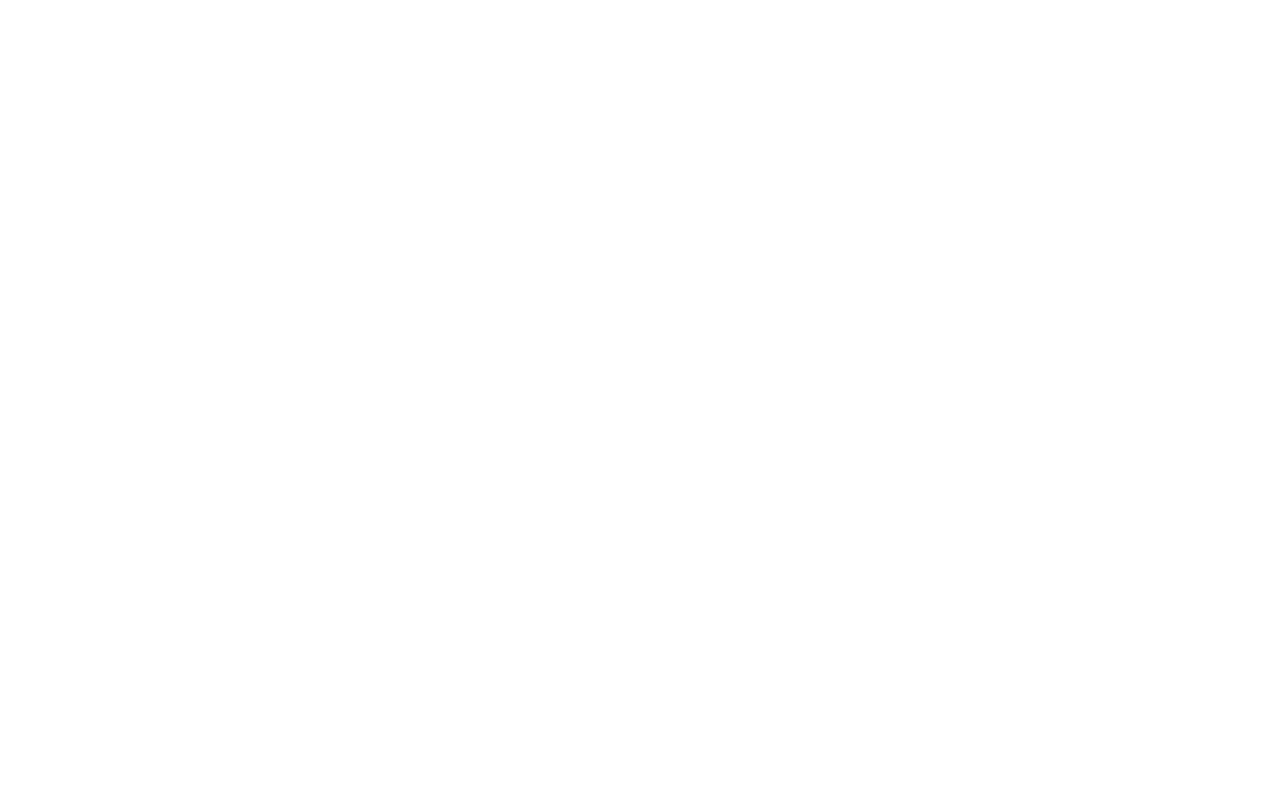
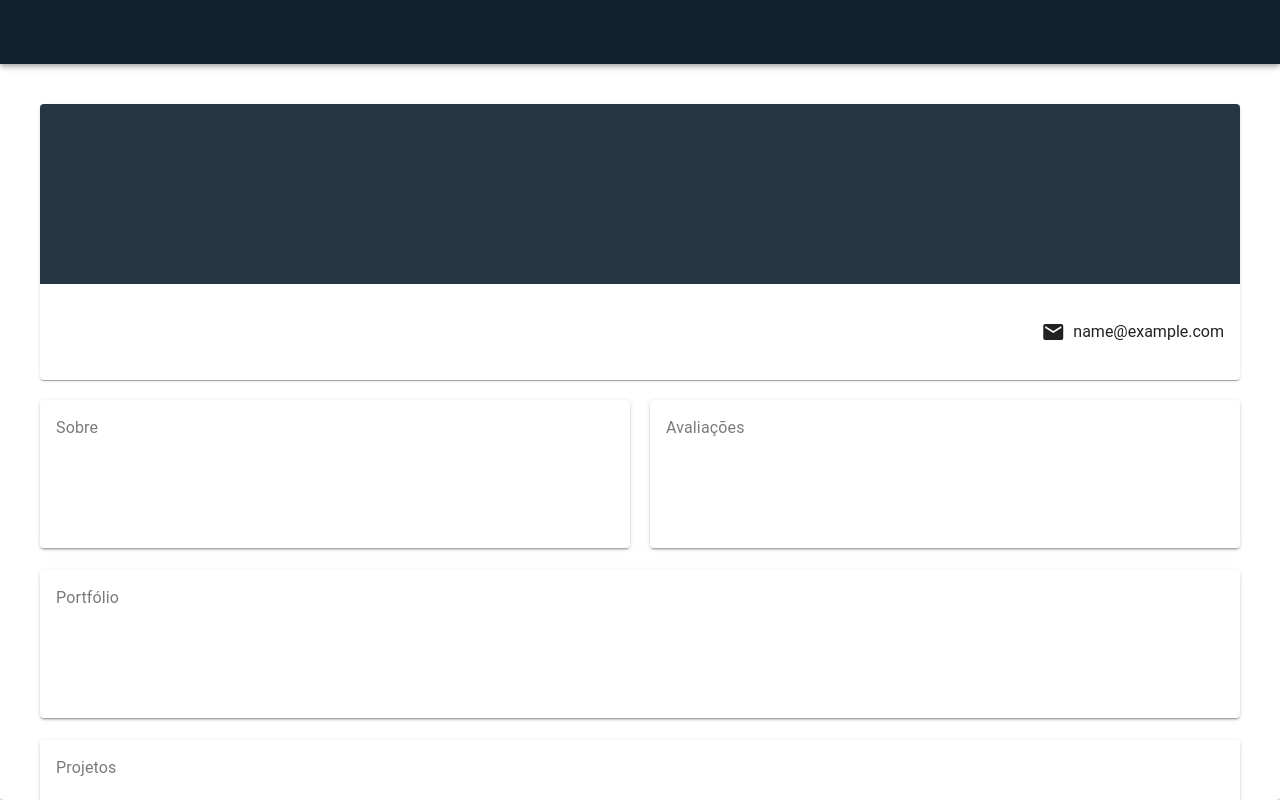
Before and after one commit to Ingridaquino/pi-front-vue, a Vue app: page /user in a window 1280 px wide. Before the commit this address had no page. Built offline with nearby package versions, Linux system fonts and the light colour scheme; sample sign-in values are in the browser's storage; what @devindex/vue-mask would draw is missing.

Commit message:
ajustes finais

```diff
--- a/src/components/Header/CPHeader.vue
+++ b/src/components/Header/CPHeader.vue
@@ -4,11 +4,11 @@
       <v-app-bar color="primary" prominent>
         <v-col sm="2">
           <v-avatar size="40px" @click="drawer = !drawer" class="cursor-pointer">
-            <v-img alt="Avatar" src="https://avatars0.githubusercontent.com/u/9064066?v=4&s=460"></v-img>
+            <v-img :src="avatar" alt="Avatar"></v-img>
           </v-avatar>
         </v-col>
 
-        <v-toolbar-title>{{ Nome }}</v-toolbar-title>
+        <v-toolbar-title>{{ name }}</v-toolbar-title>
 
         <v-spacer></v-spacer>
 
@@ -17,7 +17,7 @@
       <v-navigation-drawer class="bg-primary" v-model="drawer">
         <v-list class="py-10">
           <v-list-item v-if="$route.path === '/home/feeds'" prepend-icon="mdi-account-box" title="Perfil"
-            @click="$router.push('/profile-professional'); drawer = false;">
+            @click="$router.push('/user'); drawer = false;">
           </v-list-item>
           <v-list-item v-else prepend-icon="mdi-view-dashboard" title="Feeds"
             @click="$router.push('/home/feeds'); drawer = false;">
@@ -51,8 +51,17 @@
 export default {
   data() {
     return {
-      drawer: false
+      drawer: false,
+      avatar: '',
+      name: '',
     };
+  },
+  created() {
+    const user = JSON.parse(localStorage.getItem('user'));
+    if (user && user.avatar) {
+      this.avatar = user.avatar;
+      this.name = user.name;
+    }
   },
 
   methods: {
--- a/src/components/screens/Feeds/Feeds.vue
+++ b/src/components/screens/Feeds/Feeds.vue
@@ -97,11 +97,22 @@
 import professionals from '../../../services/api/professionals'
 import CardRatings from './components/CardRatings.vue'
 
+import axios from "axios";
+
 export default {
   data() {
     return {
       search: '',
       profiles: professionals
+    }
+  },
+
+  async created() {
+    try {
+      const response = await axios.get('/profissional');
+      this.profiles = response.data;
+    } catch (error) {
+      console.error(error);
     }
   },
 
--- a/src/components/screens/Login/Login.vue
+++ b/src/components/screens/Login/Login.vue
@@ -47,10 +47,10 @@
 import CPInput from '@/components/Input/CPInput.vue'
 import CPButton from '@/components/Button/CPButton.vue'
 import CPBackground from '@/components/Background/CPBackground.vue';
+import axios from "axios";
 
 import { useRouter } from 'vue-router';
 import { ref } from 'vue'
-
 const router = useRouter();
 
 const user = ref('')
@@ -71,6 +71,10 @@
 
     if (response.data.success) {
       router.push('/home/feeds');
+
+      const userResponse = await axios.get(`/${perfil.value}/${response.data.id}`);
+
+      localStorage.setItem('user', JSON.stringify(userResponse.data));
     }
   } catch (error) {
     snackbar.value = true;
--- a/src/components/screens/Perfil/ProfessionalProfile.vue
+++ b/src/components/screens/Perfil/ProfessionalProfile.vue
@@ -2,17 +2,16 @@
     <div class="profile__container">
         <CardProfile />
         <div class="textarea__flexA">
-            <v-textarea label="Sobre" variant="solo" :value="sobre" name="input-7-4"></v-textarea>
-            <v-textarea label="Avaliações" variant="solo" :value="avaliacoes" name="input-7-4"></v-textarea>
+            <v-textarea label="Sobre" variant="solo" :value="sobre" name="input-7-4" disabled></v-textarea>
+            <v-textarea label="Avaliações" variant="solo" :value="avaliacoes" name="input-7-4" disabled></v-textarea>
         </div>
         <div class="flex">
-            <v-textarea label="Portfólio" variant="solo" :value="portfolio" name="input-7-4"></v-textarea>
-            <v-textarea label="Projetos" variant="solo" :value="projetos" name="input-7-4"></v-textarea>
+            <v-textarea label="Portfólio" variant="solo" :value="portfolio" name="input-7-4" disabled></v-textarea>
+            <v-textarea label="Projetos" variant="solo" :value="projetos" name="input-7-4" disabled></v-textarea>
         </div>
-
-
     </div>
 </template>
+
 <script setup>
 import CardProfile from './components/CardProfile.vue'
 import { ref } from 'vue'
--- /dev/null
+++ b/src/components/screens/Perfil/components/CardUser.vue
@@ -0,0 +1,102 @@
+<template>
+    <div class="profile__container">
+      <v-card>
+        <div class="profile-bg"></div>
+        <div class="profile__avatar">
+          <v-avatar size="100px">
+            <v-img :src="avatar"></v-img>
+          </v-avatar>
+        </div>
+        <div class="profile__flexA">
+            <v-list-item class="mt-4">
+              <template v-slot:title class="mt-3">
+                <strong class="text-h6 mb-2">{{ nome }}</strong>
+              </template>
+              <template v-slot:subtitle> {{ profissao }} </template>
+            </v-list-item>
+            <v-list-item>
+              <div class="profile__flexB"  v-for="(item, i) in items"
+              :key="i">
+                  <v-icon v-if="item.title">{{ item.icon }}</v-icon>
+                  <p class="ml-2" v-if="item.title">{{ item.title }}</p>
+              </div>
+          </v-list-item>
+
+        </div>
+      </v-card>
+    </div>
+  </template>
+
+<script setup>
+import { ref, onMounted } from 'vue'
+
+const items = ref([
+  { title: '', icon: 'mdi-instagram', to: '/' },
+  { title: '', icon: 'mdi-email'},
+  { title: '', icon: 'mdi-facebook'},
+  { title: '', icon: 'mdi-twitter'},
+  { title: '', icon: 'mdi-whatsapp'}
+])
+
+const avatar = ref('')
+const nome = ref('')
+const profissao = ref('')
+
+onMounted(() => {
+  const user = JSON.parse(localStorage.getItem('user'));
+  if (user) {
+    avatar.value = user.avatar;
+    nome.value = user.nome;
+    profissao.value = user.profissao;
+
+    items.value = items.value.map(item => {
+      if (item.icon === 'mdi-instagram' && user.instagram) {
+        return { ...item, title: `@${user.instagram}` };
+      } else if (item.icon === 'mdi-email' && user.email) {
+        return { ...item, title: user.email };
+      } else if (item.icon === 'mdi-facebook' && user.facebook) {
+        return { ...item, title: user.facebook };
+      } else if (item.icon === 'mdi-twitter' && user.twitter) {
+        return { ...item, title: `@${user.twitter}` };
+      } else if (item.icon === 'mdi-whatsapp' && user.whatsapp) {
+        return { ...item, title: user.whatsapp };
+      } else {
+        return item;
+      }
+    });
+  }
+});
+</script>
+
+  <style scoped>
+  .profile__container {
+    width: 100%;
+  }
+
+  .profile-bg {
+    background-color: var(--color-secondary);
+    background-size: cover;
+    background-position: center;
+    height: 180px;
+  }
+
+  .profile__flexA{
+    display: flex;
+    flex-direction: row;
+    justify-content:space-between;
+    padding: 20px 0;
+  }
+
+  .profile__flexB {
+      display: flex;
+      flex-direction: row;
+      align-items: center;
+  }
+
+
+  .profile__avatar {
+    position: absolute;
+    top: 105px;
+    left: 22px;
+  }
+  </style>
--- /dev/null
+++ b/src/components/screens/Perfil/userProfile.vue
@@ -0,0 +1,52 @@
+<template>
+    <div class="profile__container">
+        <CardUser />
+        <div class="textarea__flexA">
+            <v-textarea label="Sobre" variant="solo" :value="sobre" name="input-7-4" ></v-textarea>
+            <v-textarea label="Avaliações" variant="solo" :value="avaliacoes" name="input-7-4" ></v-textarea>
+        </div>
+        <div class="flex">
+            <v-textarea label="Portfólio" variant="solo" :value="portfolio" name="input-7-4" ></v-textarea>
+            <v-textarea label="Projetos" variant="solo" :value="projetos" name="input-7-4" ></v-textarea>
+        </div>
+    </div>
+</template>
+
+<script setup>
+import CardUser from './components/CardUser.vue'
+import { ref, onMounted } from 'vue'
+
+const sobre = ref('')
+const avaliacoes = ref([])
+const portfolio = ref([])
+const projetos = ref([])
+
+onMounted(() => {
+  const user = JSON.parse(localStorage.getItem('user'));
+  if (user) {
+    sobre.value = user.sobre;
+    avaliacoes.value = user.avaliacoes;
+    portfolio.value = user.portfolio;
+    projetos.value = user.projetos;
+  }
+});
+</script>
+
+<style scoped>
+.profile__container {
+    padding: 20px;
+}
+
+.textarea__flexA {
+    display: flex;
+    justify-content: space-between;
+    gap: 20px;
+    margin: 0 20px;
+}
+
+.flex {
+    padding: 0 20px;
+    height: 100vh;
+}
+
+</style>
--- a/src/components/screens/Registration/components/Address.vue
+++ b/src/components/screens/Registration/components/Address.vue
@@ -78,8 +78,6 @@
   const numberCep = form.value.cep.replace(/\D/g, '');
   try {
       const { data } = await axios.get(`https://opencep.com/v1/${numberCep}`);
-      console.log(data);
-
         form.value.neighborhood = data.bairro;
         form.value.city = data.localidade;
         form.value.complement = data.logradouro;
--- a/src/router/index.js
+++ b/src/router/index.js
@@ -21,6 +21,11 @@
           path: 'feeds',
           name: 'Feeds',
           component: () => import('../components/screens/Feeds/Feeds.vue')
+        },
+        {
+          path: '/user',
+          name: 'User',
+          component: () => import('../components/screens/Perfil/userProfile.vue')
         },
         {
           path: '/profile-professional',
```
Also changed, not shown: src/components/Footer/footer.vue (added).
